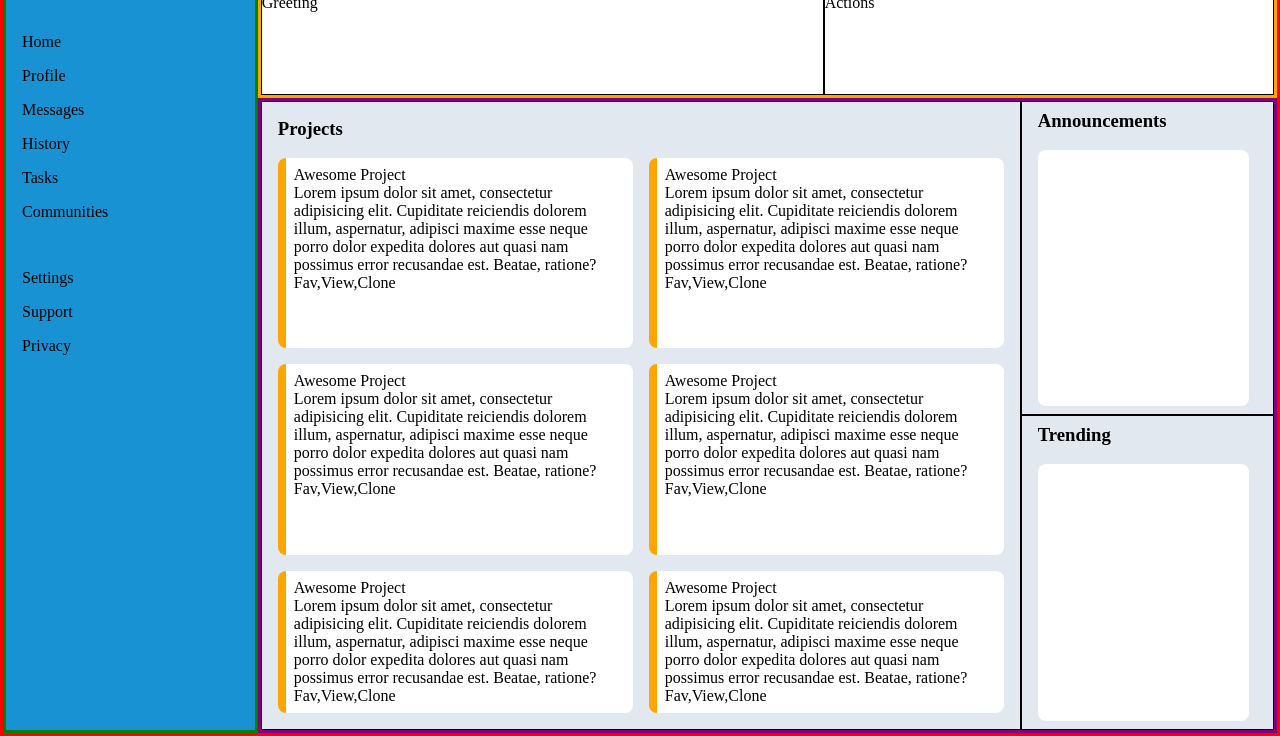
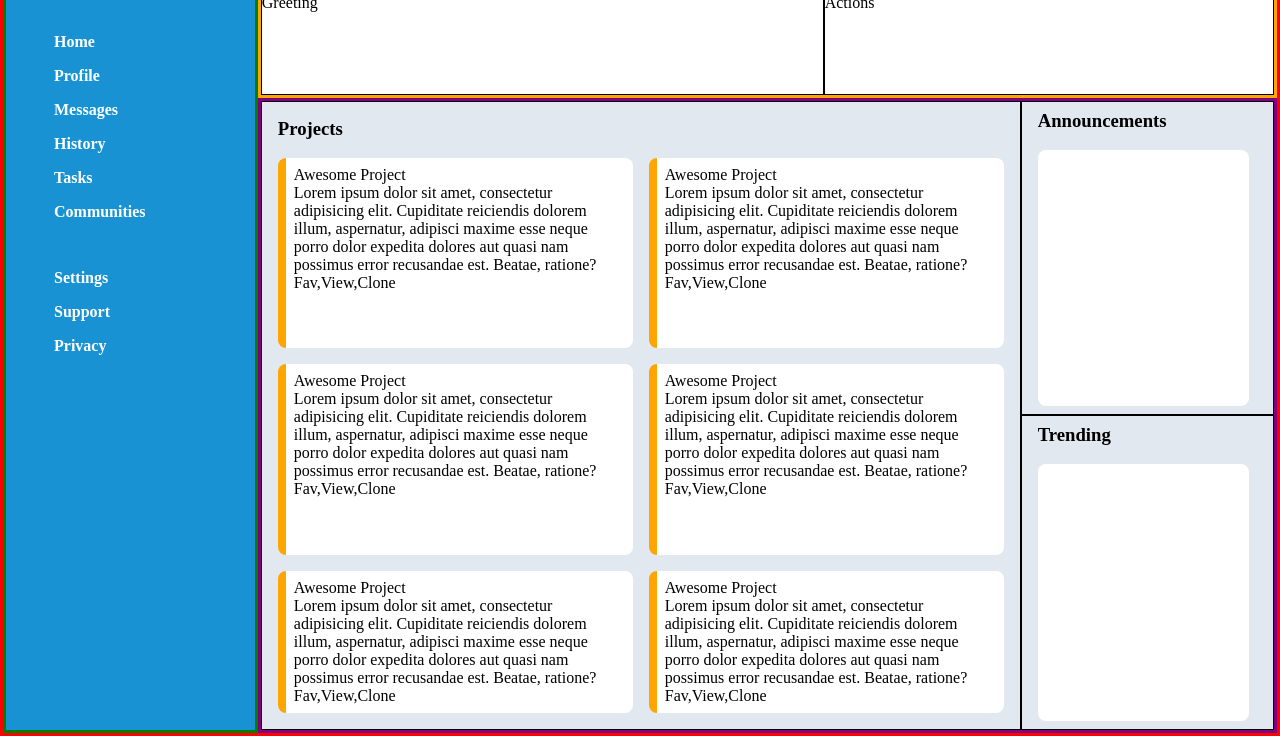
Before and after one commit to BrettCross/dashboard, a plain HTML site: page index.html in a window 1280 px wide. Shown: the part 64-800 px from the top of the page. Drawn offline with Linux system fonts and the light colour scheme.

Commit message:
update sidebar padding, color and font-weight

```diff
--- a/styles.css
+++ b/styles.css
@@ -44,8 +44,10 @@
   border: 3px solid green;
   display: flex;
   flex-direction: column;
-  padding: 1rem;
+  padding: 1rem 1rem 1rem 3rem;
   background-color: #1992d4;
+  color: #fff;
+  font-weight: 600;
 }
 
 .sidebar > .title {
```
